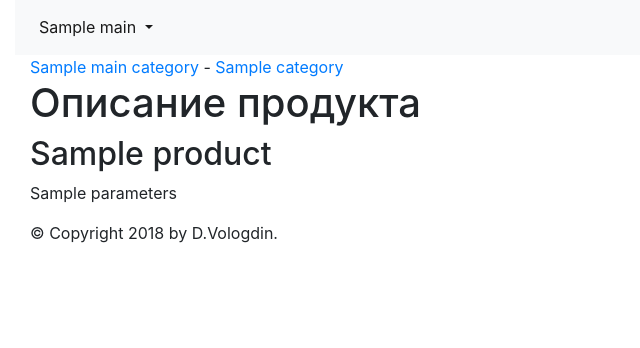
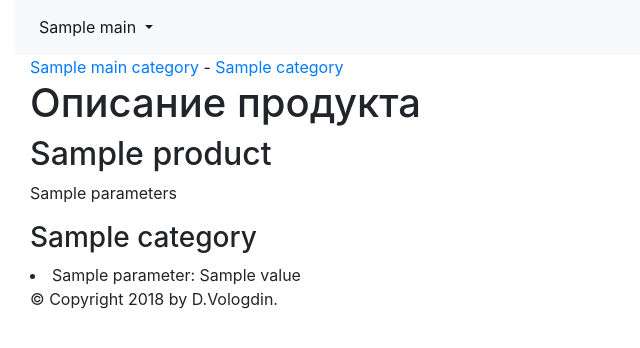
Before and after one commit to ds-vologdin/market_from_django, a Django app: template catalog/templates/catalog/detail.html in a window 1280 px wide. Shown: the part 111-459 px from the top of the page, without its empty margins (0-640 px from the left). Run offline with Django 3.2, Linux system fonts and the light colour scheme; tables that the repository leaves empty hold one stand-in row (values such as "Sample post"); the template is opened without the code that fills it: values that come from a table or form of the project are taken from there, most other values are stand-ins (such as "Sample title", 1, 10 or a date in 2020); data that the repository does not hold is empty; parts of the project's set-up code (start-up, migrations or seed data) failed here and were passed over; some libraries are stand-ins or nearby versions.

Commit message:
Детализация параметров продукта

```diff
--- a/catalog/models.py
+++ b/catalog/models.py
@@ -29,6 +29,35 @@ class Product(models.Model):
 
     def __str__(self):
         return self.name
+
+    def get_parameters(self):
+        parameters = ParameterProduct.objects.filter(
+            product_id__exact=self.id
+        ).order_by('priority')
+        return parameters
+
+    def get_categorys_with_parameters(self):
+        parameters = self.get_parameters()
+
+        categorys_ids = (parametr.category_id for parametr in parameters)
+        categorys_ids = list(set(categorys_ids))
+
+        categorys_objects = CategoryParameterProduct.objects.filter(
+            id__in=categorys_ids
+        ).order_by('priority')
+
+        categorys_with_parameters = []
+        for category in categorys_objects:
+            parameters_category = [
+                parameter for parameter in parameters
+                if parameter.category_id == category.id
+            ]
+            categorys_with_parameters.append({
+                'category': category.name,
+                'parameters': parameters_category,
+            })
+
+        return categorys_with_parameters
 
 
 def product_directory_path(instance, filename):
@@ -67,3 +96,6 @@ class ParameterProduct(models.Model):
     category = models.ForeignKey(
         CategoryParameterProduct, on_delete=models.CASCADE
     )
+
+    def __str__(self):
+        return self.name
--- a/catalog/templates/catalog/detail.html
+++ b/catalog/templates/catalog/detail.html
@@ -5,5 +5,11 @@
 <h1>Описание продукта</h1>
 <h2>{{ product.name }}</h2>
 <p>{{ product.parameters }}<p>
+{% for category in categorys_parameters %}
+  <h3>{{ category.category }}</h3>
+  {% for parameter in category.parameters %}
+    <li>{{ parameter.name }}: {{ parameter.value }}</li>
+  {% endfor %}
+{% endfor %}
 {% if error_message %}<p><strong>{{ error_message }}</strong></p>{% endif %}
 {% endblock content %}
```
Also changed, not shown: catalog/views.py (+14 -3 lines).
